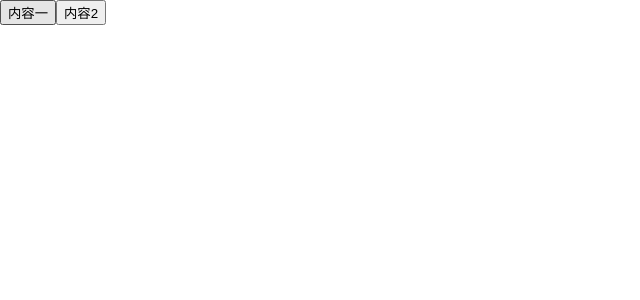
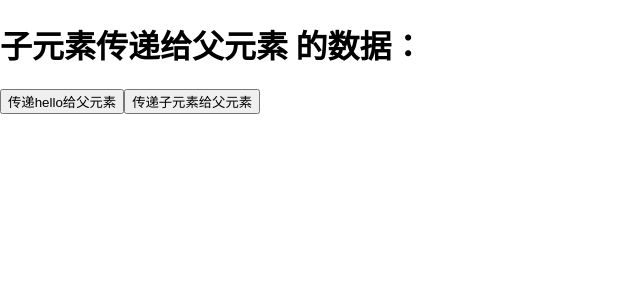
Before and after one commit to Ssshishi/test, a React (Create React App) app: page / in a window 1280 px wide. Shown: the top 300 px of the page, without its empty margins (0-640 px from the left). Built offline with nearby package versions, Linux system fonts and the light colour scheme.

Commit message:
父元素props传值给子元素 子元素接受父元素内设置函数通过props调用函数传值给父元素

```diff
--- a/src/index.css
+++ b/src/index.css
@@ -29,7 +29,17 @@ code {
     display: block;
     width: 300px;
     height: 200px;
+    background-color: bisque;
  }
  .noActive{
    display: none;
  }
+ .content1{
+    width: 500px;
+    height: 500px;
+    background-color: rgba(109, 204, 221, 0.555);
+    display:none;
+ }
+ .content1.active{
+    display: block;
+ }
--- a/src/index.js
+++ b/src/index.js
@@ -278,54 +278,189 @@ serviceWorker.unregister();
 // )
 
 
-class Tab extends React.Component{
+// class Tab extends React.Component{
+//     constructor(props){
+//         super(props)
+
+    //     // 设置状态 数据  用this.state
+    //     this.state = {
+    //         c1: 'noActive',
+    //         c2: 'noActive'
+    //     }
+
+    //     // 必须对事件进行绑定
+    //     this.clickEvent = this.clickEvent.bind(this)
+    // }
+    // clickEvent(e){
+    //     console.log('clickEvent')
+    //     console.log(e.target.dataset.index)
+    //     let index = e.target.dataset.index;
+    //     if(index === '1'){
+    //         this.setState({
+    //             c1: 'content active',
+    //             c2: 'content'
+    //         })
+//         }else{
+//             this.setState({
+//                 c1: 'content',
+//                 c2: 'content active'
+//             })
+//         }
+//     }
+//     render(){
+//         return(
+//             <div>
+//                 {/* 在 render 方法中使用 Function.prototype.bind 会在每次组件渲染时创建一个新的函数 */}
+//                 <button  data-index ="1" onClick = {this.clickEvent}>内容一</button>
+//                 <button data-index ="2" onClick = {this.clickEvent}>内容2</button>
+//                 <div className = {this.state.c1}>
+//                     <h2>显示内容1</h2>
+//                 </div>
+//                 <div className = {this.state.c2}>
+//                     <h2>显示内容2</h2>
+//                 </div>
+//             </div>
+//         )
+//     }
+// }
+
+
+// ReactDOM.render(
+//     <Tab />,
+//     document.querySelector('#root')
+// )
+
+
+
+// props   父传递给子组件数据  单向流动 不能子传递给父
+// props 的传值
+// props 可以设置默认值   HomeMessage.defaultProps = {name: "shenshi", msg: "hello"}
+// 注意   props可以传递父元素的函数 就可以修改父元素的state  从而达到传递数据给父元素
+
+// 在父元素中使用state去控制子元素props 从而达到父元素数据传递到子元素
+
+// class ParentCom extends React.Component{
+//     constructor(props){
+//         super(props)
+
+//         this.state = {
+//             isActive:true
+//         }
+//         this.changeShow = this.changeShow.bind(this);
+//     }
+//     render(){
+//         return(
+//             <div>
+//                 <button onClick= {this.changeShow}>控制子元素显示</button>
+//                 <ChildCom isActive={this.state.isActive} />
+
+//             </div>
+//         )
+//     }
+//     changeShow(){
+//              this.setState({
+//                    isActive: !this.state.isActive
+//              })
+//     }
+// }
+// class ChildCom extends React.Component{
+//     constructor(props){
+//         super(props)
+//         this.state = {
+//                 time: new Date().toLocaleTimeString()
+//         }
+//     }
+//     render(){
+//         let  strClass = null;
+//         // 通过props调用父元素的状态（数据）
+//         if(this.props.isActive){
+//             strClass = ' active'
+//         } else{
+//             strClass = ""
+//         }
+//         return(
+//         <div>
+//         <div>
+//             <span>相隔一秒显示一次，现在时间是:</span>
+//             <span>{this.state.time}</span>
+//         </div>
+//         <div className = {"content1"+strClass}>
+//                 <h1>我是子元素</h1>
+
+//         </div>
+//         </div>
+//         )
+
+//     }
+//     // 组件渲染完成时  谁调用就写在谁的里面
+//     componentDidMount(){
+//         setInterval(()=>{
+//             this.setState({time: new Date().toLocaleTimeString()})
+//         },1000)
+//     }
+// }
+
+
+
+// ReactDOM.render(
+//     <ParentCom/>,
+//     document.querySelector('#root')
+// )
+
+
+
+
+// 数据传递 子传父
+ class PapCom  extends  React.Component{
      constructor(props){
             super(props)
-
-        // 设置状态 数据  用this.state
-        this.state = {
-            c1: 'noActive',
-            c2: 'noActive'
-        }
-
-        // 必须对事件进行绑定
-        this.clickEvent = this.clickEvent.bind(this)
-    }
-    clickEvent(e){
-        console.log('clickEvent')
-        console.log(e.target.dataset.index)
-        let index = e.target.dataset.index;
-        if(index === '1'){
-            this.setState({
-                c1: 'content active',
-                c2: 'content'
-            })
-        }else{
-            this.setState({
-                c1: 'content',
-                c2: 'content active'
-            })
+            this.state ={
+                ChiData: null
             }
      }
      render(){
          return(
              <div>
-                {/* 在 render 方法中使用 Function.prototype.bind 会在每次组件渲染时创建一个新的函数 */}
-                <button  data-index ="1" onClick = {this.clickEvent}>内容一</button>
-                <button data-index ="2" onClick = {this.clickEvent}>内容2</button>
-                <div className = {this.state.c1}>
-                    <h2>显示内容1</h2>
-                </div>
-                <div className = {this.state.c2}>
-                    <h2>显示内容2</h2>
-                </div>
+                <h1>子元素传递给父元素 的数据： {this.state.ChiData}</h1>
+                <ChiCom setChiData = {this.setChiData}/>
              </div>
          )
      }
+    //  在父元素中设置一个函数 传入参数为子元素参数
+     setChiData = (data)=>{
+         this.setState({
+             ChiData: data
+         })
+     }
  }
 
+ class ChiCom extends React.Component{
+     constructor(props){
+         super(props)
+         this.state={
+             msg: "hello"
+         }
+     }
+
+     render(){
+         return(
+             <div>
+                 <button onClick = {this.sendData}>传递hello给父元素 </button>
+                 <button onClick = {()=>{this.props.setChiData("直接传入子元素参数")}}>传递子元素给父元素 </button>
+             </div>
+         )
+     }
+    //  箭头函数 也是指向当前的this   这与通过bind进行绑定含义是一样的
+    // 向父元素提供参数的函数
+     sendData=()=>{
+            //将子元素传递给父元素，实际上就是调用父元素传递进来的 父元素函数
+             console.log(this.props.setChiData(this.state.msg))
+             this.props.setChiData(this.state.msg)
+     }
+
+ }
 
  ReactDOM.render(
-    <Tab />,
+     <PapCom/>,
      document.querySelector('#root')
  )
```
Also changed, not shown: 1 other file (tests, documents, lock files or other folders). Lines whose indentation alone changed are shown as unchanged.
